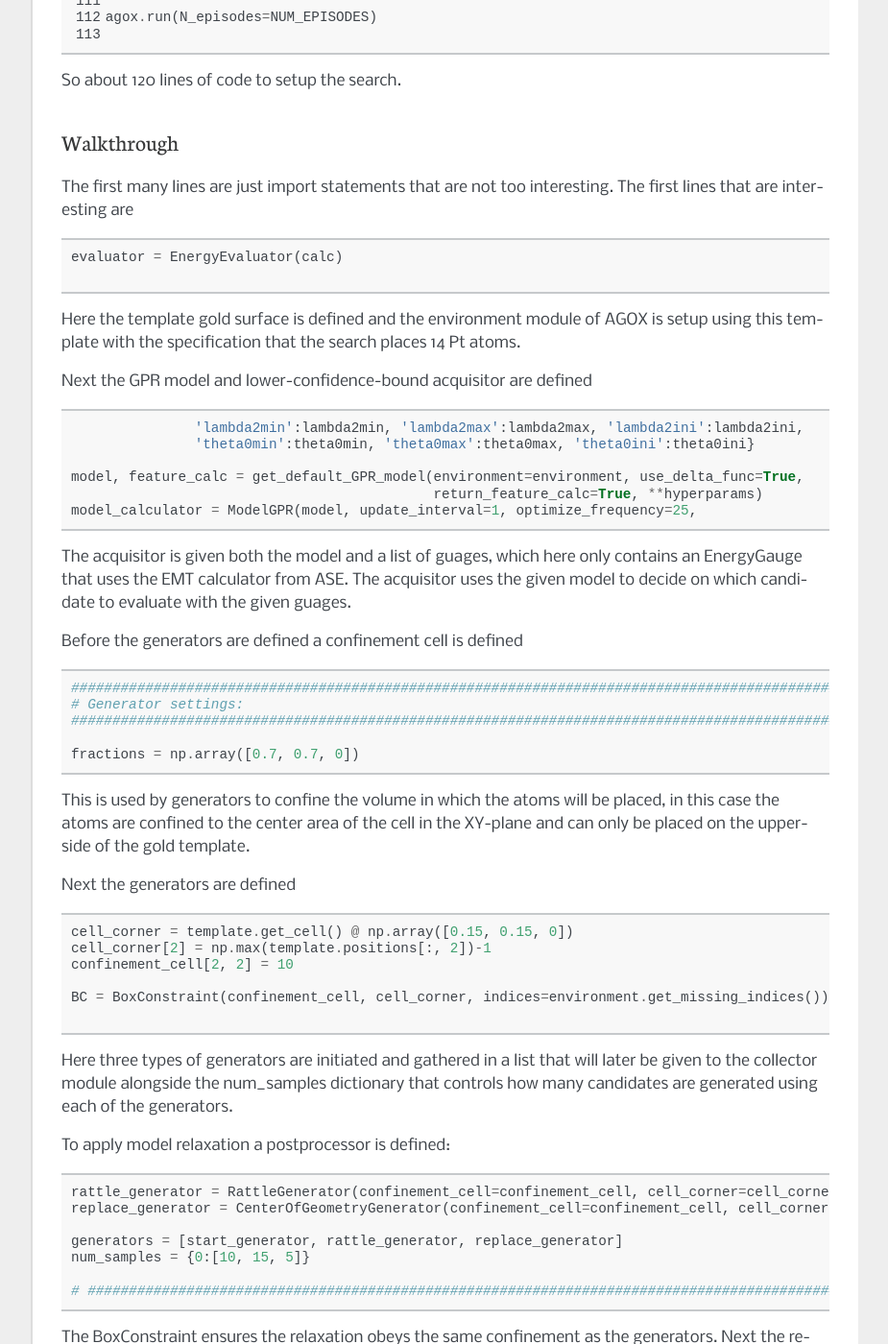
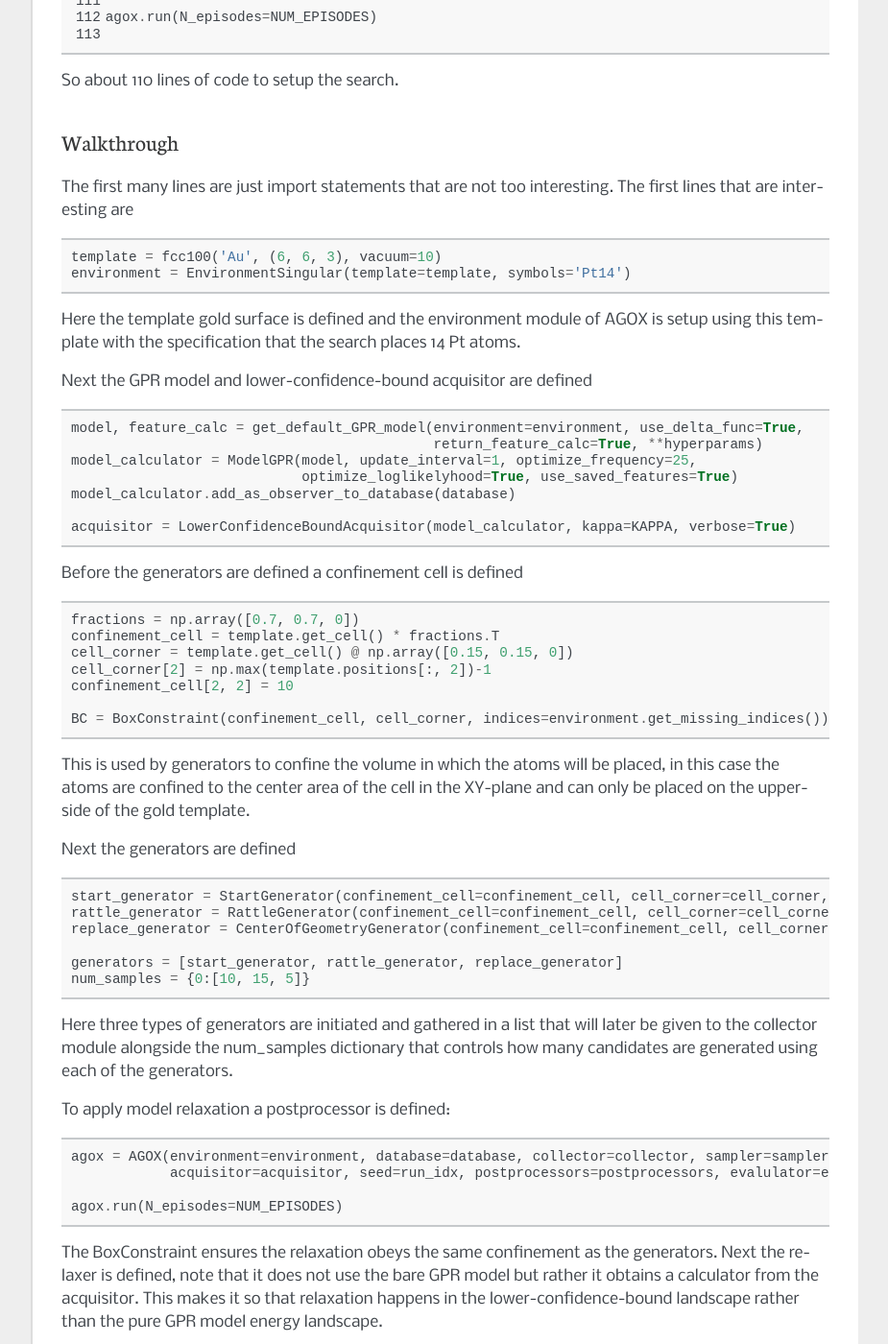
Before and after one commit to kimrojas/agox, a Sphinx documentation site: the page built from docs/source/pt14_example/example_pt14.rst, in a window 1280 px wide and 1400 px high, scrolled down 2200 px. Shown: the whole window at 96% size, without its empty margins (198-1123 px from the left). Built offline with Sphinx 7.4.7, drawn with Linux system fonts in a browser that asks for light colours.

Commit message:
Updated docs.

```diff
--- a/docs/source/pt14_example/example_pt14.rst
+++ b/docs/source/pt14_example/example_pt14.rst
@@ -14,7 +14,7 @@ The runscript for this looks like this:
     :linenos:
 
 
-So about 120 lines of code to setup the search.
+So about 110 lines of code to setup the search.
 
 Walkthrough
 ___________
@@ -33,17 +33,13 @@ Next the GPR model and lower-confidence-bound acquisitor are defined
 
 .. literalinclude:: Pt14_kappa2.py
     :language: python
-    :lines: 57-62
-
-The acquisitor is given both the model and a list of guages, which here only contains an EnergyGauge that
-uses the EMT calculator from ASE. The acquisitor uses the given model to decide on which candidate to
-evaluate with the given guages.
+    :lines: 60-66
 
 Before the generators are defined a confinement cell is defined
 
 .. literalinclude:: Pt14_kappa2.py
     :language: python
-    :lines: 68-72
+    :lines: 72-78
 
 This is used by generators to confine the volume in which the atoms will be placed, in this case
 the atoms are confined to the center area of the cell in the XY-plane and can only be placed
```
Also changed, not shown: other parts of docs/source/pt14_example/example_pt14.rst (+3 -3 lines).
